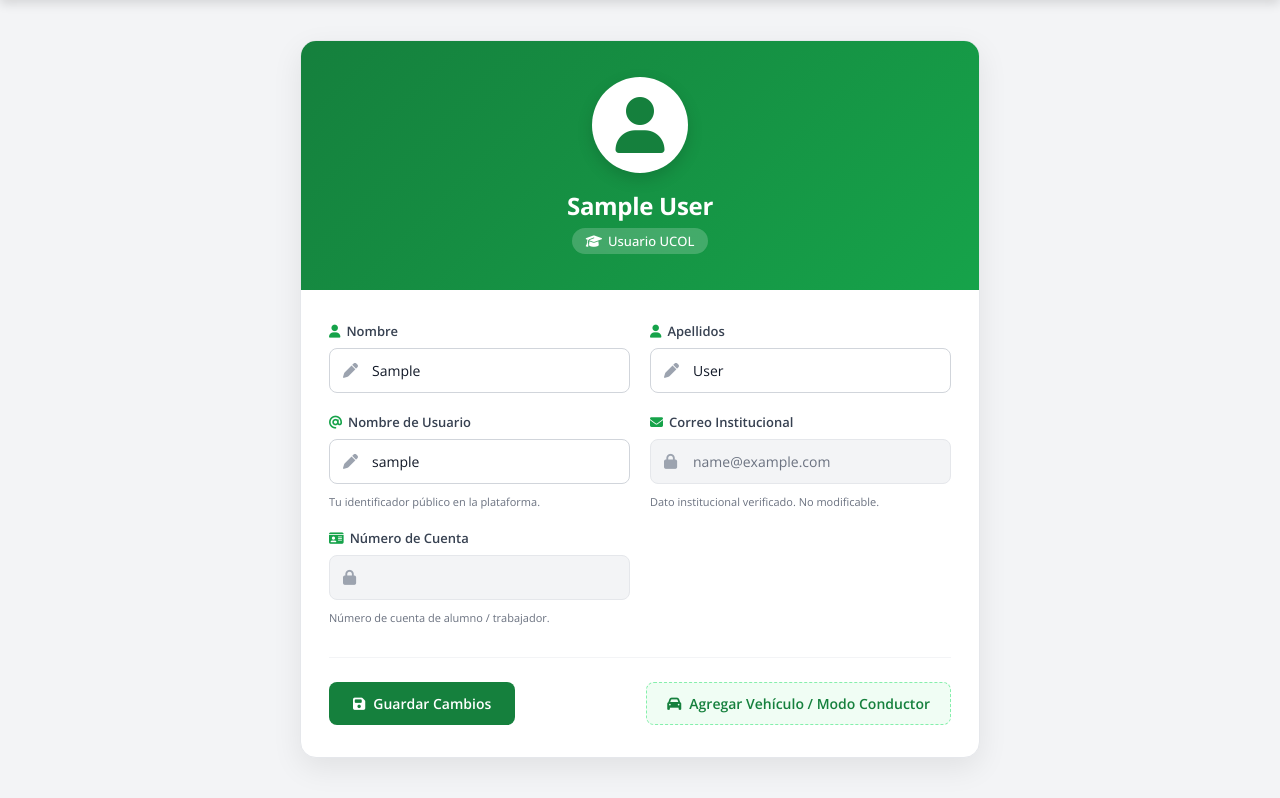
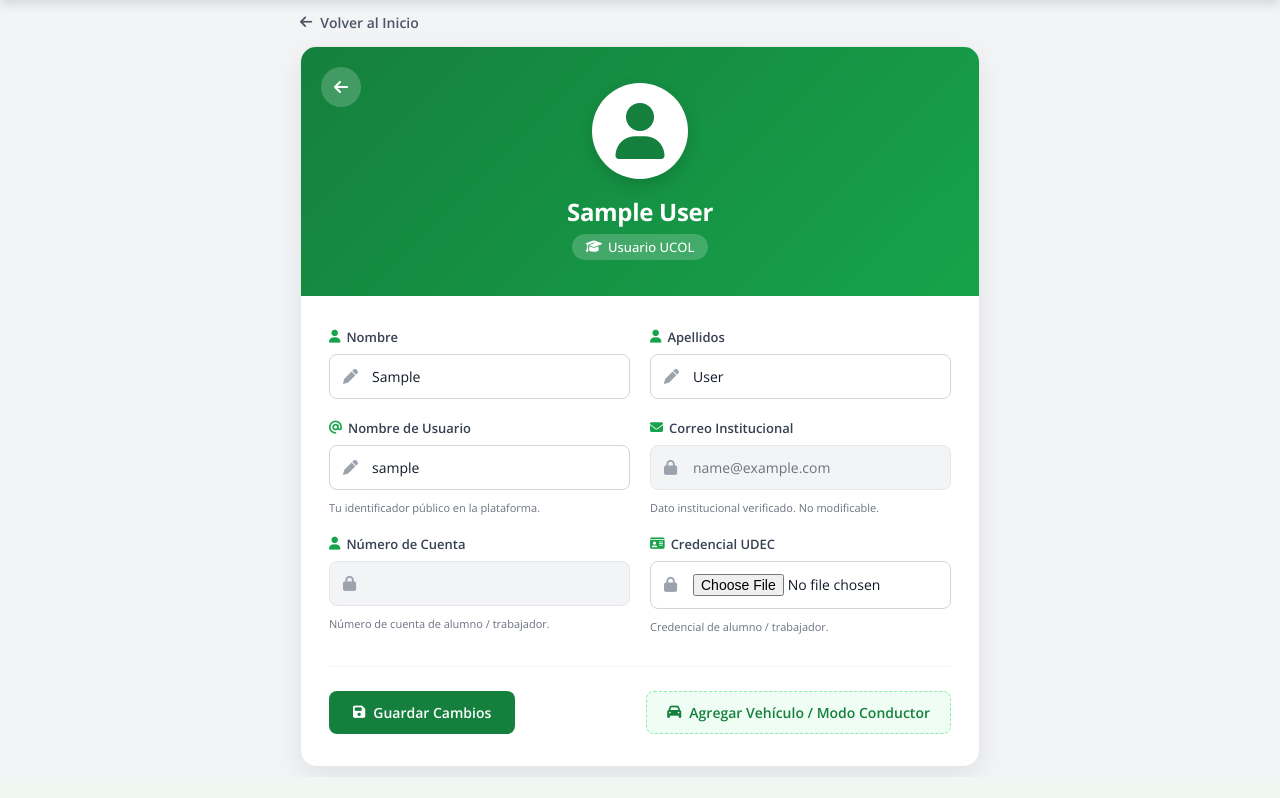
Before and after one commit to Gavalencia12/RaitCol, a Django app: page /profile/ in a window 1280 px wide. Shown: the part 61-859 px from the top of the page. After the commit the page ends 838 px from the top, so only its background shows below. Run offline with Django 4.2, Linux system fonts and the light colour scheme; the visitor is signed in with stand-in values (Sample User, id 1).

Commit message:
boton de regreso a home desde perfil

```diff
--- a/static/css/profile.css
+++ b/static/css/profile.css
@@ -1,7 +1,7 @@
 /* Estilos de la vista de Perfil de Usuario */
 .profile-container {
   max-width: 720px;
-  margin: 40px auto;
+  margin: 10px auto;
   padding: 0 20px;
 }
 
@@ -12,6 +12,47 @@
   border: 1px solid #e5e7eb;
   overflow: hidden;
   transition: transform 0.2s ease, box-shadow 0.2s ease;
+}
+
+/* Botón de regresar al inicio */
+.back-link {
+  display: inline-flex;
+  align-items: center;
+  gap: 8px;
+  color: #4b5563;
+  text-decoration: none;
+  font-size: 14px;
+  font-weight: 600;
+  margin-bottom: 14px;
+  transition: color 0.2s, transform 0.2s;
+}
+
+.back-link:hover {
+  color: #15803d;
+  transform: translateX(-4px);
+}
+
+.back-header-btn {
+  position: absolute;
+  top: 20px;
+  left: 20px;
+  background: rgba(255, 255, 255, 0.2);
+  color: white;
+  width: 40px;
+  height: 40px;
+  border-radius: 50%;
+  display: flex;
+  align-items: center;
+  justify-content: center;
+  text-decoration: none;
+  font-size: 16px;
+  transition: background 0.2s, transform 0.2s;
+  backdrop-filter: blur(4px);
+}
+
+.back-header-btn:hover {
+  background: rgba(255, 255, 255, 0.35);
+  transform: translateX(-3px);
 }
 
 .profile-card-header {
--- a/templates/users/profile.html
+++ b/templates/users/profile.html
@@ -19,9 +19,15 @@
     {% include 'components/navbar.html' %}
 
     <div class="profile-container">
+        <a href="{% url 'home' %}" class="back-link">
+            <i class="fa-solid fa-arrow-left"></i> Volver al Inicio
+        </a>
 
         <div class="profile-card">
             <div class="profile-card-header">
+                <a href="{% url 'home' %}" class="back-header-btn" title="Volver al Inicio">
+                    <i class="fa-solid fa-arrow-left"></i>
+                </a>
                 <div class="profile-avatar-wrapper">
                     <i class="fa-solid fa-user profile-avatar-icon"></i>
                 </div>
@@ -88,7 +94,7 @@
                     <div class="form-grid">
                         <div class="form-group">
                             <label for="no_cuenta">
-                                <i class="fa-solid fa-id-card"></i> Número de Cuenta
+                                <i class="fa-solid fa-user"></i> Número de Cuenta
                             </label>
                             <div class="input-wrapper">
                                 <i class="fa-solid fa-lock"></i>
@@ -96,6 +102,18 @@
                                     value="{{ request.user.no_cuenta_v }}" disabled>
                             </div>
                             <span class="form-hint">Número de cuenta de alumno / trabajador.</span>
+                        </div>
+
+                        <div class="form-group">
+                            <label for="credential_udc_img">
+                                <i class="fa-solid fa-id-card"></i> Credencial UDEC
+                            </label>
+                            <div class="input-wrapper">
+                                <i class="fa-solid fa-lock"></i>
+                                <input type="file" id="credential_udc_img" class="form-control"
+                                    name="credential_udc_img" value="{{ request.user.credential_udc_img }}" required>
+                            </div>
+                            <span class="form-hint">Credencial de alumno / trabajador.</span>
                         </div>
                     </div>
 
```
